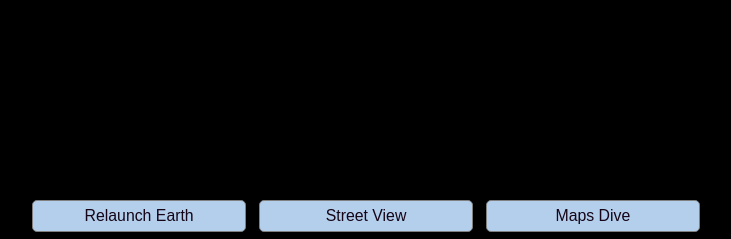
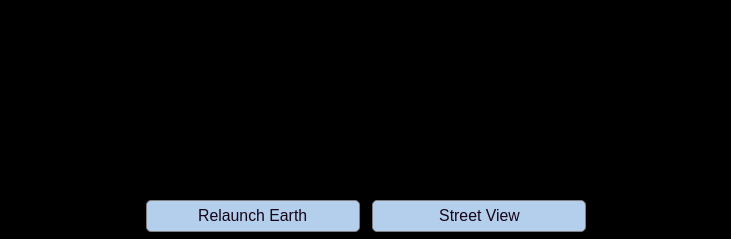
Before and after one commit to LiquidGalaxy/lg-cms, a Django app: template display_control/templates/touchscreen_google.html in a window 1280 px wide. Shown: the part 827-1066 px from the top of the page, without its empty margins (277-1008 px from the left). Run offline with Django 3.2, Linux system fonts and the light colour scheme; the template is opened without the code that fills it, so the values that code supplies are empty; parts of the project's set-up code (start-up, migrations or seed data) failed here and were passed over; some libraries are stand-ins or nearby versions.

Commit message:
Disable Maps Dive relaunch button

```diff
--- a/display_control/templates/touchscreen_google.html
+++ b/display_control/templates/touchscreen_google.html
@@ -126,7 +126,7 @@
         <!--<div class="location" onmousedown="changeQuery('relaunch-aquarium', 'Relaunch');">Relaunch [Aquarium]</div> -->
         <div class="location" onmousedown="changeQuery('relaunch-earth', 'Relaunch Earth');">Relaunch Earth</div>
         <div class="location" onmousedown="changeQuery('relaunch-peruse', 'Relaunch Street View');">Street View</div>
-        <div class="location" onmousedown="changeQuery('relaunch-mapsdive', 'Relaunch Maps Dive');">Maps Dive</div>
+        <!--<div class="location" onmousedown="changeQuery('relaunch-mapsdive', 'Relaunch Maps Dive');">Maps Dive</div>-->
         <!--<div class="location" onmousedown="changeQuery('relaunch-mplayer', 'Relaunch');">Catlin Seaview Survey</div> -->
       </div>
     </div>
```
